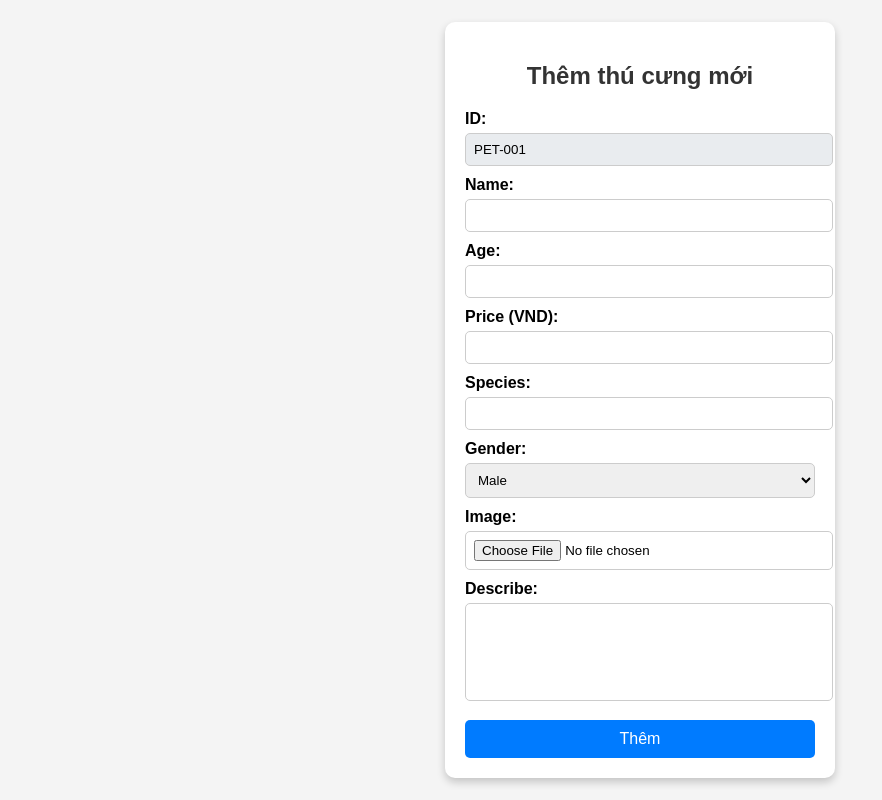
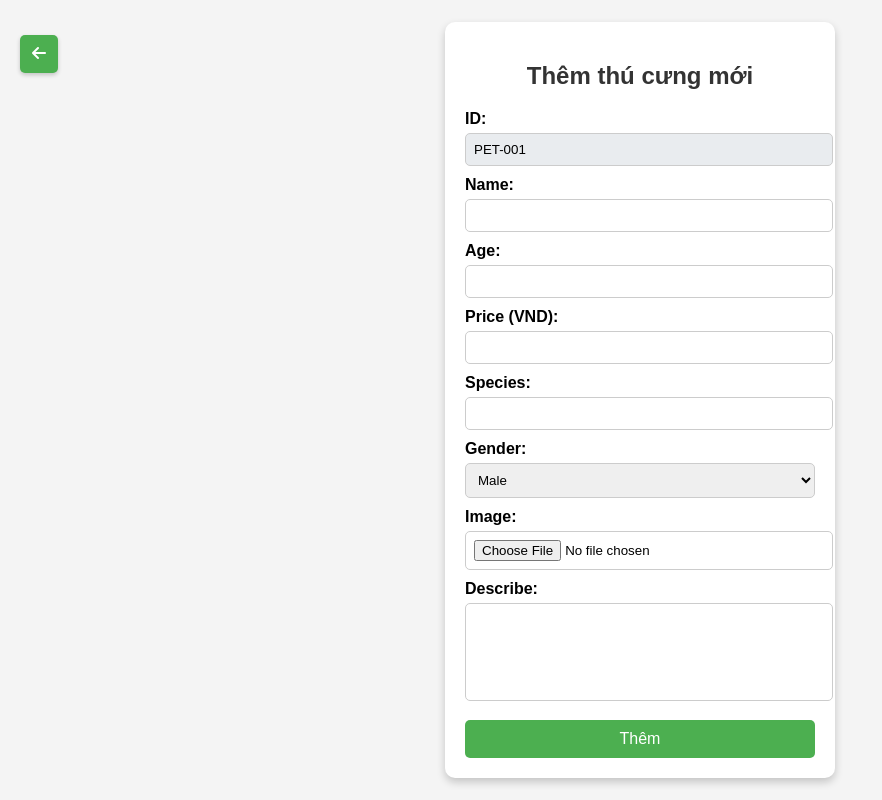
Before and after one commit to TriTue1331/LapTrinhWeb, a website: page public/page/add.html in a window 1280 px wide. Shown: the whole page, without its empty margins (0-882 px from the left). Drawn offline with Linux system fonts and the light colour scheme; no server answers.

Commit message:
Cập nhật giao diện và logic trang update.html

```diff
--- a/public/page/add.html
+++ b/public/page/add.html
@@ -3,6 +3,10 @@
   <head>
     <meta charset="UTF-8" />
     <meta name="viewport" content="width=device-width, initial-scale=1.0" />
+    <link
+      rel="stylesheet"
+      href="https://cdnjs.cloudflare.com/ajax/libs/font-awesome/6.5.0/css/all.min.css"
+    />
     <title>Thêm thú cưng</title>
     <style>
       body {
@@ -52,7 +56,7 @@
       }
 
       button {
-        background-color: #007bff;
+        background-color: #4caf50;
         color: white;
         border: none;
         padding: 10px 15px;
@@ -64,15 +68,40 @@
       }
 
       button:hover {
-        background-color: #0056b3;
+        background-color: #388e3c;
       }
       input[readonly] {
         background-color: #e9ecef;
         cursor: not-allowed;
       }
+      .btn-back {
+        position: absolute;
+        top: 20px;
+        left: 20px;
+        z-index: 10;
+      }
+
+      .button-back {
+        background-color: #4caf50;
+        color: white;
+        border: none;
+        padding: 10px 12px;
+        font-size: 16px;
+        cursor: pointer;
+        box-shadow: 0 2px 4px rgba(0, 0, 0, 0.2);
+      }
+
+      .button-back:hover {
+        background-color: #388e3c;
+      }
     </style>
   </head>
   <body>
+    <div class="btn-back">
+      <button type="button" class="button-back" onclick="goBack()">
+        <i class="fas fa-arrow-left"></i>
+      </button>
+    </div>
     <div class="container">
       <h2>Thêm thú cưng mới</h2>
       <form id="petForm" enctype="multipart/form-data">
@@ -94,7 +123,7 @@
         <label>Gender:</label>
         <select name="gender" required>
           <option value="Male">Male</option>
-          <option value="Female">Female</option>
+<option value="Female">Female</option>
         </select>
 
         <label>Image:</label>
@@ -161,6 +190,9 @@
             alert("Lỗi: " + error.message);
           }
         });
+      function goBack() {
+        window.location.href = "/";
+      }
     </script>
   </body>
 </html>
```
Also changed, not shown: public/page/update.html (+62 -36 lines).
